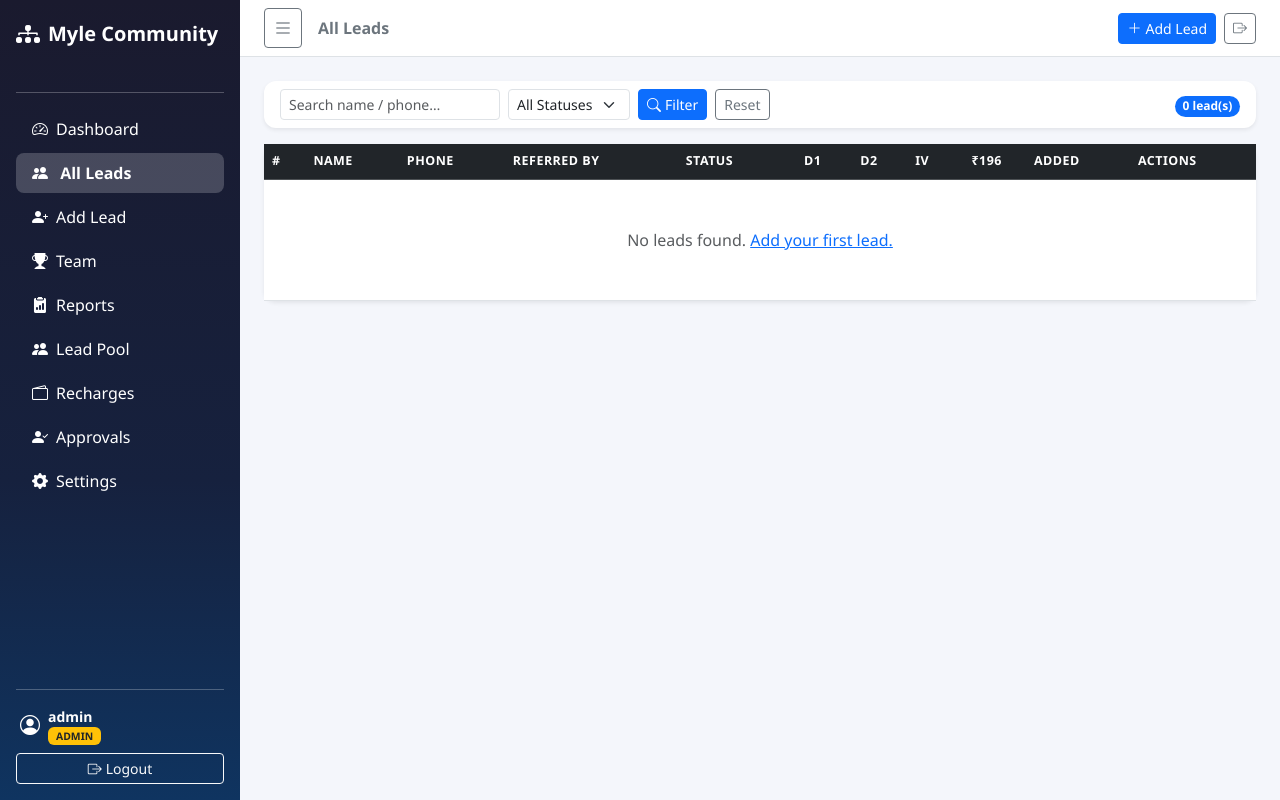
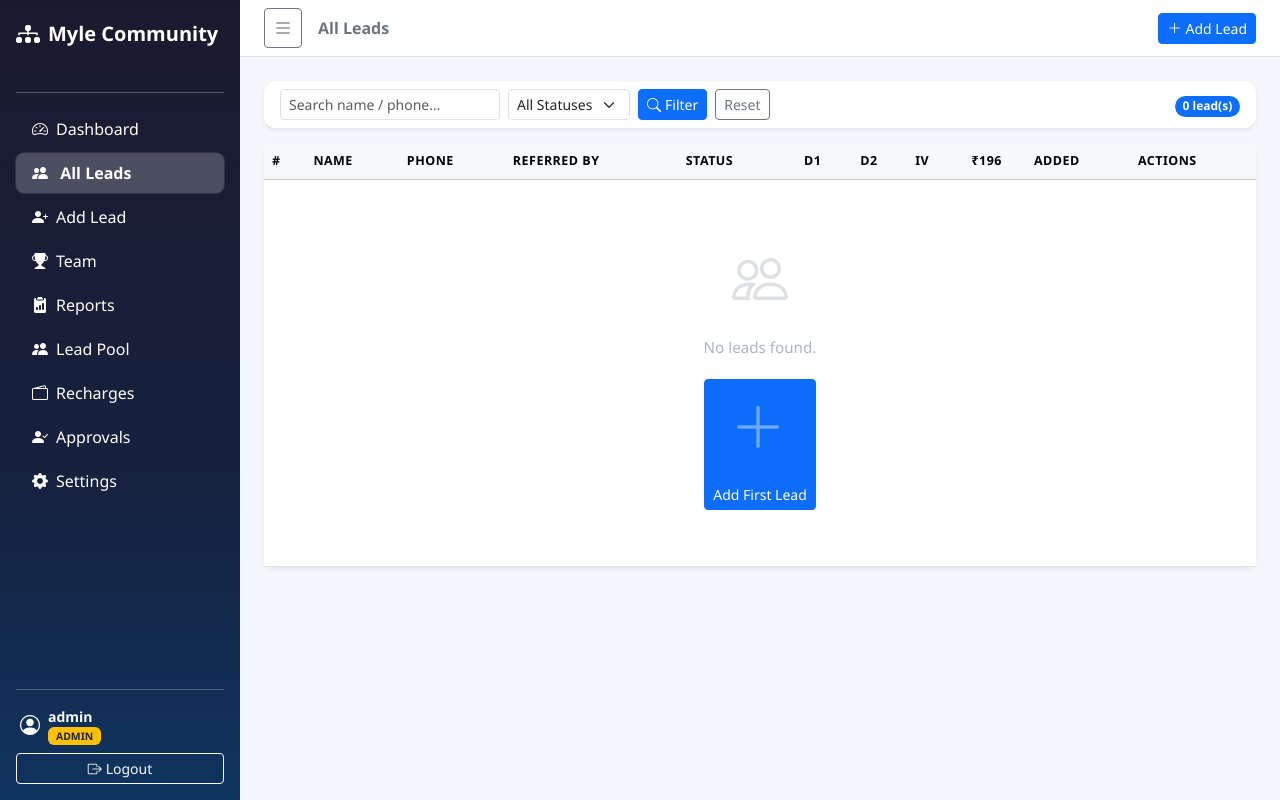
Before and after one commit to mylepvt/Myle-Dashboard, a Flask app: page /leads in a window 1280 px wide. Run offline with Flask 3, Linux system fonts and the light colour scheme; a user stored in the database is signed in; data comes from the database, SQL or seed files in the repository; tables that the repository leaves empty hold one stand-in row (values such as "Sample post").

Commit message:
Debug & polish entire UI for super smooth experience
Bugs fixed:
- team.html: bg-gradient-primary (non-existent class) → team-member-header
- leads.html, reports_admin.html: table-dark → table-light for consistency
- base.html: redundant logout icon button removed from navbar
- base.html: team navbar now shows Lead Pool button instead of Add Lead

UI Polish:
- style.css: page fade-in animation on load
- style.css: sidebar nav-link hover slide effect + better active state
- style.css: button loading spinner (.btn-loading) for form submits
- style.css: card/button smooth transitions + active press scale effect
- style.css: backdrop-filter blur on sticky navbar
- style.css: progress-bar smooth width transition
- style.css: .empty-state component for nicer empty table views
- style.css: .team-member-header gradient for team cards
- style.css: form focus ring uses brand purple (#6366f1)
- base.html: flash alerts auto-dismiss after 5s
- base.html: flash alerts get contextual icons (success/danger/warning/info)
- base.html: form submit buttons show loading spinner, prevent double-submit
- base.html: Bootstrap tooltip init for collapsed sidebar icons
- leads.html: styled empty state with icon + Add First Lead button
- dashboard.html: wallet bar cols use fluid col instead of fixed col-4

Co-Authored-By: Claude Sonnet 4.6 <noreply@anthropic.com>

```diff
--- a/static/css/style.css
+++ b/static/css/style.css
@@ -24,59 +30,64 @@ body {
 
 #sidebar.collapsed span,
 #sidebar.collapsed .fs-5,
-#sidebar.collapsed small {
+#sidebar.collapsed small,
+#sidebar.collapsed .badge {
   display: none;
 }
 
 #sidebar.collapsed .nav-link {
   text-align: center;
   padding: 0.6rem 0;
+  justify-content: center;
 }
 
 #sidebar .nav-link {
   border-radius: 8px;
-  transition: background 0.15s;
+  transition: background 0.18s ease, transform 0.1s ease;
 }
 
 #sidebar .nav-link:hover {
-  background: rgba(255,255,255,0.12);
+  background: rgba(255,255,255,0.14);
+  transform: translateX(2px);
 }
 
 #sidebar .nav-link.active {
-  background: rgba(255,255,255,0.2);
+  background: rgba(255,255,255,0.22);
   font-weight: 600;
+  box-shadow: 0 0 0 1px rgba(255,255,255,0.1);
 }
 
 /* ── KPI Cards ──────────────────────────────────────────── */
 .kpi-card {
   border-radius: 12px;
-  transition: transform 0.15s, box-shadow 0.15s;
+  transition: transform 0.18s ease, box-shadow 0.18s ease;
 }
 
 .kpi-card:hover {
-  transform: translateY(-2px);
-  box-shadow: 0 6px 20px rgba(0,0,0,0.08) !important;
+  transform: translateY(-3px);
+  box-shadow: 0 8px 24px rgba(0,0,0,0.1) !important;
 }
 
 .kpi-icon {
-  width: 42px;
-  height: 42px;
+  width: 44px;
+  height: 44px;
   border-radius: 10px;
   display: flex;
   align-items: center;
   justify-content: center;
   font-size: 1.2rem;
+  flex-shrink: 0;
 }
 
 /* ── Rate / Computed Metric Cards ──────────────────────── */
 .rate-card {
   border-radius: 12px;
-  transition: transform 0.15s, box-shadow 0.15s;
+  transition: transform 0.18s ease, box-shadow 0.18s ease;
 }
 
 .rate-card:hover {
-  transform: translateY(-2px);
-  box-shadow: 0 6px 20px rgba(0,0,0,0.08) !important;
+  transform: translateY(-3px);
+  box-shadow: 0 8px 24px rgba(0,0,0,0.1) !important;
 }
 
 /* Purple utility tokens (Bootstrap 5.3 doesn't ship these) */
@@ -198,11 +252,16 @@ body {
   position: sticky;
   top: 0;
   z-index: 100;
+  backdrop-filter: blur(8px);
+  background: rgba(255,255,255,0.95) !important;
 }
 
 /* ── Progress ───────────────────────────────────────────── */
 .progress {
   border-radius: 99px;
+}
+.progress-bar {
+  transition: width 0.6s ease;
 }
 
 /* ── Scrollbar ──────────────────────────────────────────── */
@@ -210,6 +269,43 @@ body {
 ::-webkit-scrollbar-track { background: #f1f1f1; }
 ::-webkit-scrollbar-thumb { background: #bbb; border-radius: 3px; }
 ::-webkit-scrollbar-thumb:hover { background: #888; }
+
+/* ── Alert auto-dismiss animation ──────────────────────── */
+.alert-autodismiss {
+  animation: alertFadeOut 0.4s ease forwards;
+  animation-delay: 4s;
+  animation-play-state: paused;
+}
+.alert-autodismiss.start-dismiss {
+  animation-play-state: running;
+}
+@keyframes alertFadeOut {
+  from { opacity: 1; max-height: 200px; margin-bottom: 1rem; }
+  to   { opacity: 0; max-height: 0;   margin-bottom: 0;    padding: 0; overflow: hidden; }
+}
+
+/* ── Empty state ────────────────────────────────────────── */
+.empty-state {
+  padding: 3rem 1rem;
+  text-align: center;
+  color: #adb5bd;
+}
+.empty-state i {
+  font-size: 3.5rem;
+  display: block;
+  margin-bottom: 1rem;
+  opacity: 0.4;
+}
+.empty-state p {
+  font-size: 0.95rem;
+  margin-bottom: 1.25rem;
+}
+
+/* ── Team member card header ────────────────────────────── */
+.team-member-header {
+  background: linear-gradient(135deg, #f8f9ff 0%, #eef0ff 100%);
+  border-bottom: 1px solid #e0e4f0;
+}
 
 /* ── Responsive / Mobile-first ───────────────────────────── */
 @media (max-width: 768px) {
--- a/templates/base.html
+++ b/templates/base.html
@@ -145,18 +145,21 @@
 
   <!-- ── Page content ─────────────────────────────────────── -->
   <div id="page-content-wrapper" class="w-100">
-    <nav class="navbar navbar-expand-lg navbar-light bg-white border-bottom px-4 py-2">
-      <button class="btn btn-sm btn-outline-secondary me-3" id="sidebarToggle">
+    <nav class="navbar navbar-expand-lg navbar-light border-bottom px-4 py-2">
+      <button class="btn btn-sm btn-outline-secondary me-3" id="sidebarToggle" aria-label="Toggle sidebar">
         <i class="bi bi-list fs-5"></i>
       </button>
       <span class="fw-semibold text-secondary">{% block page_title %}{% endblock %}</span>
       <div class="ms-auto d-flex align-items-center gap-2">
+        {% if session.get('role') == 'admin' %}
         <a href="{{ url_for('add_lead') }}" class="btn btn-primary btn-sm">
           <i class="bi bi-plus-lg me-1"></i>Add Lead
         </a>
-        <a href="{{ url_for('logout') }}" class="btn btn-sm btn-outline-secondary d-none d-md-inline-flex align-items-center gap-1">
-          <i class="bi bi-box-arrow-right"></i>
+        {% else %}
+        <a href="{{ url_for('lead_pool') }}" class="btn btn-warning btn-sm text-dark fw-semibold">
+          <i class="bi bi-lightning-charge-fill me-1"></i>Lead Pool
         </a>
+        {% endif %}
       </div>
     </nav>
 
@@ -164,7 +167,11 @@
       {% with messages = get_flashed_messages(with_categories=true) %}
         {% if messages %}
           {% for cat, msg in messages %}
-            <div class="alert alert-{{ cat }} alert-dismissible fade show" role="alert">
+            <div class="alert alert-{{ cat }} alert-dismissible fade show shadow-sm mb-3 js-autodismiss" role="alert">
+              {% if cat == 'success' %}<i class="bi bi-check-circle-fill me-2"></i>
+              {% elif cat == 'danger' %}<i class="bi bi-exclamation-triangle-fill me-2"></i>
+              {% elif cat == 'warning' %}<i class="bi bi-exclamation-circle-fill me-2"></i>
+              {% else %}<i class="bi bi-info-circle-fill me-2"></i>{% endif %}
               {{ msg }}
               <button type="button" class="btn-close" data-bs-dismiss="alert"></button>
             </div>
@@ -202,18 +209,43 @@
     }
   });
 
-  /* Tap backdrop → close sidebar */
   backdrop.addEventListener('click', closeMobileSidebar);
 
-  /* Tap a nav link on mobile → auto-close sidebar */
   document.querySelectorAll('#sidebar .nav-link').forEach(link => {
     link.addEventListener('click', () => { if (isMobile()) closeMobileSidebar(); });
   });
 
-  /* On window resize reset state if switching breakpoints */
   window.addEventListener('resize', () => {
     if (!isMobile()) { backdrop.classList.remove('show'); document.body.style.overflow = ''; }
   });
+
+  /* ── Auto-dismiss flash alerts after 5s ─────────────── */
+  document.querySelectorAll('.js-autodismiss').forEach(el => {
+    setTimeout(() => {
+      const bsAlert = bootstrap.Alert.getOrCreateInstance(el);
+      if (bsAlert) bsAlert.close();
+    }, 5000);
+  });
+
+  /* ── Button loading state on form submit ────────────── */
+  document.querySelectorAll('form').forEach(form => {
+    form.addEventListener('submit', function() {
+      const btn = this.querySelector('button[type="submit"]');
+      if (btn && !btn.dataset.noloading) {
+        btn.classList.add('btn-loading');
+        btn.disabled = true;
+        /* Re-enable after 8s as safety fallback */
+        setTimeout(() => {
+          btn.classList.remove('btn-loading');
+          btn.disabled = false;
+        }, 8000);
+      }
+    });
+  });
+
+  /* ── Tooltip init for collapsed sidebar icons ────────── */
+  const tooltipEls = document.querySelectorAll('[data-bs-toggle="tooltip"]');
+  tooltipEls.forEach(el => new bootstrap.Tooltip(el, { placement: 'right' }));
 </script>
 {% block scripts %}{% endblock %}
 </body>
--- a/templates/leads.html
+++ b/templates/leads.html
@@ -116,7 +116,7 @@
   <div class="card-body p-0">
     <div class="table-responsive">
       <table class="table table-hover align-middle mb-0">
-        <thead class="table-dark">
+        <thead class="table-light">
           <tr>
             <th>#</th>
             <th>Name</th>
@@ -174,7 +174,7 @@
               </a>
               <form method="post" action="{{ url_for('delete_lead', lead_id=lead.id) }}" class="d-inline"
                     onsubmit="return confirm('Delete {{ lead.name }}?')">
-                <button type="submit" class="btn btn-xs btn-outline-danger">
+                <button type="submit" class="btn btn-xs btn-outline-danger" data-noloading>
                   <i class="bi bi-trash-fill"></i>
                 </button>
               </form>
@@ -182,9 +182,14 @@
           </tr>
           {% else %}
           <tr>
-            <td colspan="11" class="text-center text-muted py-5">
-              No leads found.
-              <a href="{{ url_for('add_lead') }}">Add your first lead.</a>
+            <td colspan="11">
+              <div class="empty-state">
+                <i class="bi bi-people"></i>
+                <p>No leads found.</p>
+                <a href="{{ url_for('add_lead') }}" class="btn btn-primary btn-sm">
+                  <i class="bi bi-plus-lg me-1"></i>Add First Lead
+                </a>
+              </div>
             </td>
           </tr>
           {% endfor %}
--- a/templates/reports_admin.html
+++ b/templates/reports_admin.html
@@ -226,7 +226,7 @@
   <div class="card-body p-0">
     <div class="table-responsive">
       <table class="table table-hover align-middle mb-0">
-        <thead class="table-dark">
+        <thead class="table-light">
           <tr>
             <th>Date</th>
             <th>Member</th>
--- a/templates/team.html
+++ b/templates/team.html
@@ -36,7 +36,7 @@
   {% set s = row.stats %}
   <div class="col-md-6 col-xl-4">
     <div class="card border-0 shadow-sm h-100">
-      <div class="card-header bg-gradient-primary d-flex justify-content-between align-items-center py-2">
+      <div class="card-header team-member-header d-flex justify-content-between align-items-center py-2">
         <div>
           <i class="bi bi-person-circle fs-4 me-2 text-primary"></i>
           <span class="fw-bold">{{ m.name }}</span>
```
Also changed, not shown: other parts of static/css/style.css (+57 -7 lines), templates/dashboard.html (+9 -9 lines).
